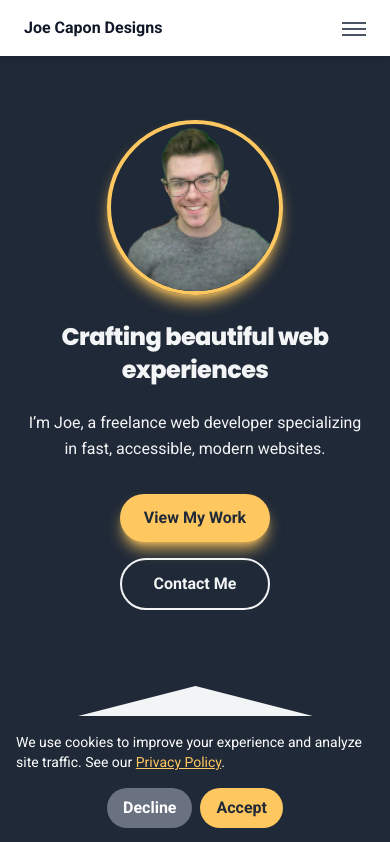
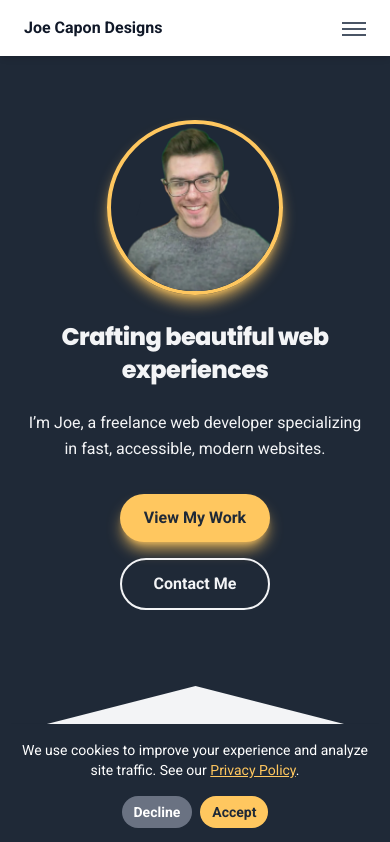
Before and after one commit to Joeeeeca/joecapondesigns, a Next.js app: page / in a window 390 px wide. Shown: the top 842 px of the page. Built offline with nearby package versions, Linux system fonts and the light colour scheme.

Commit message:
Added smoother load in and mobile styling for cookie banner

```diff
--- a/src/components/Cookieconsent.jsx
+++ b/src/components/Cookieconsent.jsx
@@ -8,8 +8,10 @@ export default function CookieConsent() {
     console.log("CookieConsent check → value in localStorage:", consent);
 
     if (!consent) {
-      console.log("No consent found → showing banner");
-      setIsVisible(true);
+      console.log("No consent found → showing banner after delay");
+      setTimeout(() => {
+        setIsVisible(true);
+      }, 300); // Delay before slide in
     } else if (consent === "accepted") {
       console.log("Consent already accepted → loading GA");
       loadGoogleAnalytics();
@@ -52,11 +54,13 @@ export default function CookieConsent() {
     document.head.appendChild(script2);
   };
 
-  if (!isVisible) return null;
-
   return (
-    <div className="fixed bottom-0 left-0 w-full bg-dark text-white p-4 z-50 shadow-lg">
-      <div className="container mx-auto flex flex-col md:flex-row items-center justify-between gap-4">
+    <div
+      className={`fixed bottom-0 left-0 w-full bg-dark text-white p-4 z-50 shadow-lg transform transition-all duration-500 ease-out
+        ${isVisible ? "translate-y-0 opacity-100" : "translate-y-full opacity-0"}
+      `}
+    >
+      <div className="container mx-auto flex flex-col md:flex-row items-center justify-between gap-4 text-center md:text-left">
         <p className="text-sm">
           We use cookies to improve your experience and analyze site traffic.
           See our{" "}
@@ -65,16 +69,16 @@ export default function CookieConsent() {
           </a>
           .
         </p>
-        <div className="flex gap-2">
+        <div className="flex gap-2 justify-center">
           <button
             onClick={declineCookies}
-            className="bg-gray-500 text-white px-4 py-2 rounded-full font-semibold hover:brightness-110 transition duration-200"
+            className="bg-gray-500 text-white px-3 py-1.5 md:px-4 md:py-2 rounded-full font-semibold text-sm md:text-base hover:brightness-110 transition duration-200"
           >
             Decline
           </button>
           <button
             onClick={acceptCookies}
-            className="bg-accent text-dark px-4 py-2 rounded-full font-semibold hover:brightness-110 transition duration-200"
+            className="bg-accent text-dark px-3 py-1.5 md:px-4 md:py-2 rounded-full font-semibold text-sm md:text-base hover:brightness-110 transition duration-200"
           >
             Accept
           </button>
```
